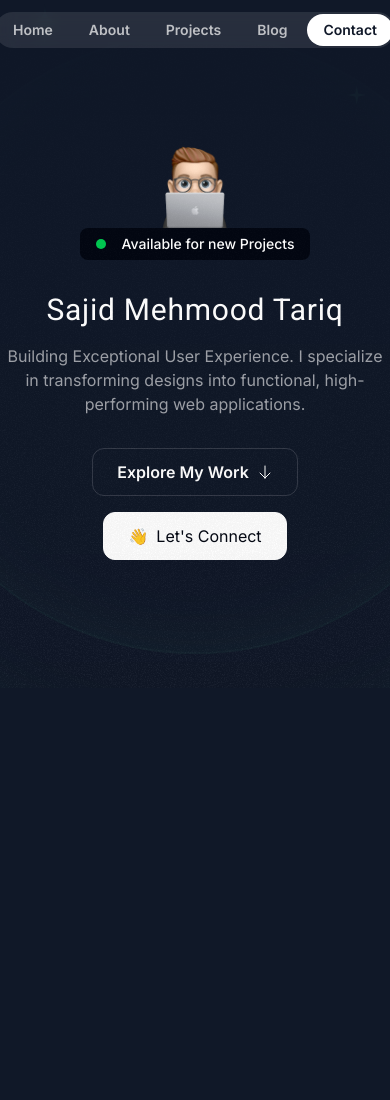
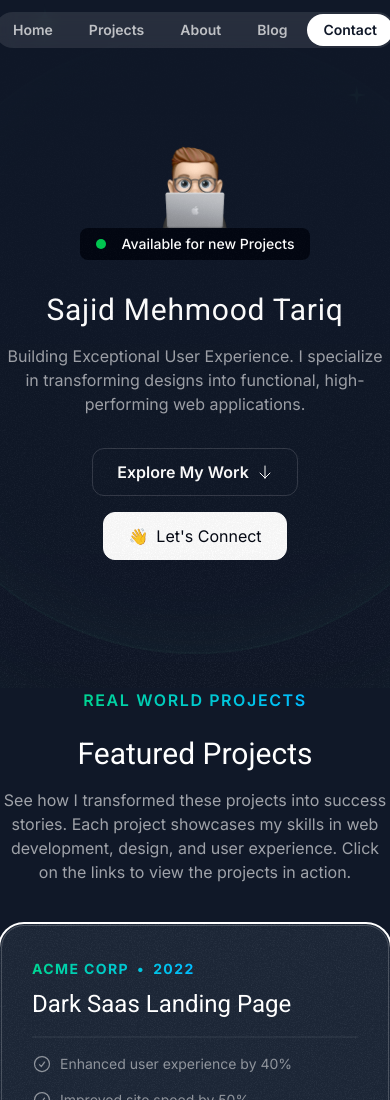
Before and after one commit to sajidmehmoodtariq-dev/portfolio, a Next.js app: page / in a window 390 px wide. Shown: the top 1100 px of the page. Before the commit the page ends 954 px from the top, so only its background shows below. Built offline with nearby package versions, Linux system fonts and the light colour scheme.

Commit message:
Projects Section

```diff
--- a/src/app/globals.css
+++ b/src/app/globals.css
@@ -13,3 +13,9 @@
     @apply absolute inset-0  border-2 top-1/2 left-1/2 -translate-x-1/2 -translate-y-1/2 rounded-full border-emerald-300/5 shadow-[0_0_80px_inset] shadow-emerald-300/5;
   }
 }
+
+@layer utilities {
+  .container{
+    @apply lg:max-w-6xl lg:mx-auto;
+  }
+}
--- a/src/app/page.jsx
+++ b/src/app/page.jsx
@@ -1,5 +1,6 @@
 import Header from "@/sections/Header"
 import Hero from "@/sections/Hero"
+import Projects from "@/sections/Projects"
 
 
 const page = () => {
@@ -7,6 +8,7 @@
     <>
       <Header />
       <Hero />
+      <Projects />
     </>
   )
 }
--- /dev/null
+++ b/src/app/sitemap.js
@@ -0,0 +1,16 @@
+export default function sitemap() {
+  return [
+    {
+      url: "https://sajidmehmoodtariq.me",
+      lastModified: new Date(),
+    },
+    {
+      url: "https://sajidmehmoodtariq.me/projects",
+      lastModified: new Date(),
+    },
+    {
+      url: "https://sajidmehmoodtariq.me/blog",
+      lastModified: new Date(),
+    },
+  ];
+}
--- a/src/sections/Header.jsx
+++ b/src/sections/Header.jsx
@@ -5,10 +5,10 @@
     <header className='flex justify-center items-center fixed top-3 w-full z-10'>
       <nav className='flex gap-1 p-0.5 border-white/15 rounded-full bg-white/10 backdrop-blur'>
         <a href="/" className='nav-item'>Home</a>
-        <a href="/about" className='nav-item'>About</a>
-        <a href="/projects" className='nav-item'>Projects</a>
-        <a href="/blog" className='nav-item'>Blog</a>
-        <a href="/contact" className='nav-item bg-white text-gray-900 hover:bg-white/70 hover:text-gray-900'>Contact</a>
+        <a href="#projects" className='nav-item'>Projects</a>
+        <a href="#about" className='nav-item'>About</a>
+        <a href="#blog" className='nav-item'>Blog</a>
+        <a href="#contact" className='nav-item bg-white text-gray-900 hover:bg-white/70 hover:text-gray-900'>Contact</a>
       </nav>
     </header>
   )
--- /dev/null
+++ b/src/sections/Projects.jsx
@@ -0,0 +1,117 @@
+import darkSaasLandingPage from "@/assets/images/dark-saas-landing-page.png";
+import lightSaasLandingPage from "@/assets/images/light-saas-landing-page.png";
+import aiStartupLandingPage from "@/assets/images/ai-startup-landing-page.png";
+import GrainImage from '@/assets/images/grain.jpg'
+import CheckIcon from "@/assets/icons/check-circle.svg";
+import ArrowUprightIcon from "@/assets/icons/arrow-up-right.svg";
+import Image from "next/image";
+
+const portfolioProjects = [
+  {
+    company: "Acme Corp",
+    year: "2022",
+    title: "Dark Saas Landing Page",
+    results: [
+      { title: "Enhanced user experience by 40%" },
+      { title: "Improved site speed by 50%" },
+      { title: "Increased mobile traffic by 35%" },
+    ],
+    link: "https://youtu.be/4k7IdSLxh6w",
+    Github: "https://youtu.be/4k7IdSLxh6w",
+    image: darkSaasLandingPage,
+  },
+  {
+    company: "Innovative Co",
+    year: "2021",
+    title: "Light Saas Landing Page",
+    results: [
+      { title: "Boosted sales by 20%" },
+      { title: "Expanded customer reach by 35%" },
+      { title: "Increased brand awareness by 15%" },
+    ],
+    link: "https://youtu.be/7hi5zwO75yc",
+    Github: "https://youtu.be/7hi5zwO75yc",
+    image: lightSaasLandingPage,
+  },
+  {
+    company: "Quantum Dynamics",
+    year: "2023",
+    title: "AI Startup Landing Page",
+    results: [
+      { title: "Enhanced user experience by 40%" },
+      { title: "Improved site speed by 50%" },
+      { title: "Increased mobile traffic by 35%" },
+    ],
+    link: "https://youtu.be/Z7I5uSRHMHg",
+    Github: "https://youtu.be/Z7I5uSRHMHg",
+    image: aiStartupLandingPage,
+  },
+];
+
+const Projects = () => {
+  return (
+    <section id="projects" className="pb-16 lg:py-24">
+      <div className="container">
+        <div className="flex justify-center">
+          <p className="uppercase font-semibold tracking-widest bg-gradient-to-r from-emerald-400 to-sky-400 text-transparent bg-clip-text">Real World Projects</p>
+        </div>
+        <p className="font-serif text-3xl text-center md:text-5xl mt-6">Featured Projects</p>
+        <p className="text-center text-white/60 mt-4 md:text-large max-w-xl mx-auto lg:text-xl">See how I transformed these projects into success stories. Each project showcases my skills in web development, design, and user experience. Click on the links to view the projects in action.</p>
+        <div className="flex flex-col mt-10 gap-20 md:mt-20">
+          {
+            portfolioProjects.map((project) => (
+              <div key={project.title} className="bg-gray-800 z-0 after:z-10 overflow-hidden rounded-3xl relative after:content-[''] after:absolute after:inset-0 outline-2 after:-outline-offset-2 after:rounded-3xl after:outline after:outline-white/20 px-8 pt-8 md:pt-12 md:px-10 after:pointer-events-none">
+                <div
+                  className='absolute inset-0 -z-10 opacity-5'
+                  style={{ backgroundImage: `url(${GrainImage.src})` }}
+                ></div>
+                <div className="lg:grid lg:grid-cols-2 lg:gap-8">
+                  <div>
+                    <div className="bg-gradient-to-r from-emerald-400 gap-2 to-sky-400 inline-flex font-bold uppercase tracking-widest text-sm text-transparent bg-clip-text">
+                      <span>{project.company}</span>
+                      <span>&bull;</span>
+                      <span>{project.year}</span>
+                    </div>
+
+                    <h3 className="font-serif text-2xl mt-2 md:text-4xl md:mt-5">{project.title}</h3>
+                    <hr className="border-t-2 border-white/5 mt-4 md:mt-5" />
+                    <ul className="mt-4 flex flex-col gap-4 md:mt-5">
+                      {project.results.map((result) => (
+                        <li key={result.title} className="flex gap-2 text-sm md:text-base text-white/50 ">
+                          <CheckIcon className="size-5 md:size-6" />
+                          <span>{result.title}</span>
+                        </li>
+                      ))}
+                    </ul>
+                    <div className="flex gap-4 mt-6 mb-4 flex-col sm:flex-row">
+                      <a href={project.link} target="_blank" rel="noopener noreferrer">
+                        <button className="bg-white p-2 md:px-6 text-gray-950 h-12 w-full rounded-xl font-semibold inline-flex items-center justify-center">
+                          <ArrowUprightIcon className="size-5 mr-2" />
+                          <span>Visit Live Site</span>
+                        </button>
+                      </a>
+                      <a href={project.Github} target="_blank" rel="noopener noreferrer">
+                        <button className="text-white p-2 md:px-6 bg-gray-950 h-12 w-full rounded-xl font-semibold inline-flex items-center justify-center">
+                          <ArrowUprightIcon className="size-5 mr-2" />
+                          <span>Visit on GitHub</span>
+                        </button>
+                      </a>
+                    </div>
+                  </div>
+                  <div className="-mr-24">
+                    <Image src={project.image} className="mt-8 -mb-4 md:-mb-0" alt={project.title} />
+                  </div>
+                </div>
+              </div>
+            ))
+          }
+        </div>
+      </div>
+      <div className="mt-16 text-center">
+        <p className="text-white/60">Want to see more of my work? Check out my <a href="/projects" className="text-emerald-400 hover:underline">Projects</a>.</p>
+      </div>
+    </section>
+  );
+}
+
+export default Projects
```
Also changed, not shown: public/robots.txt (added).
